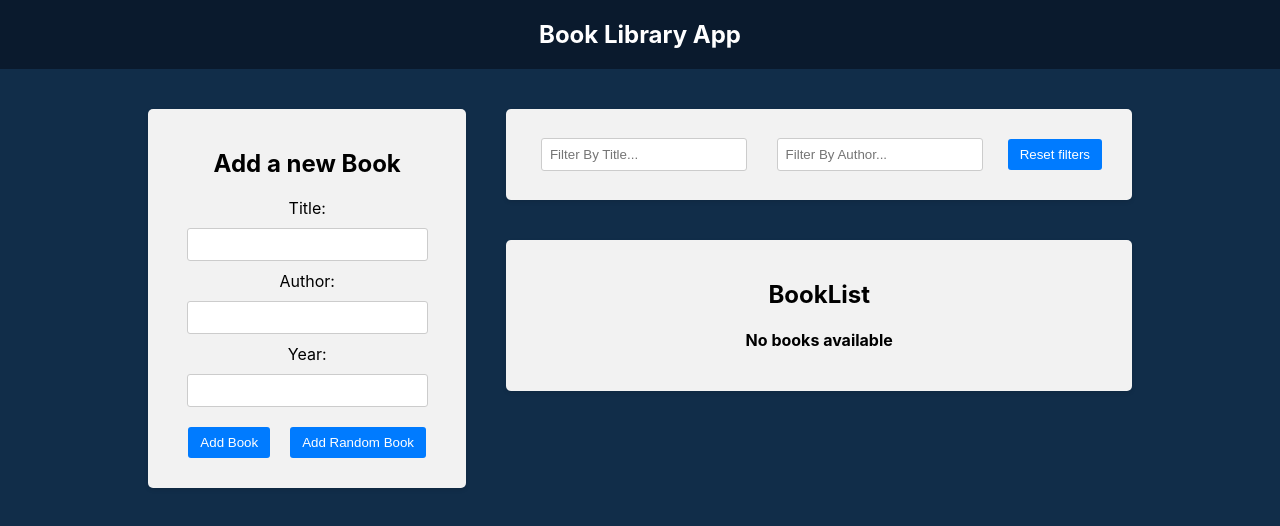
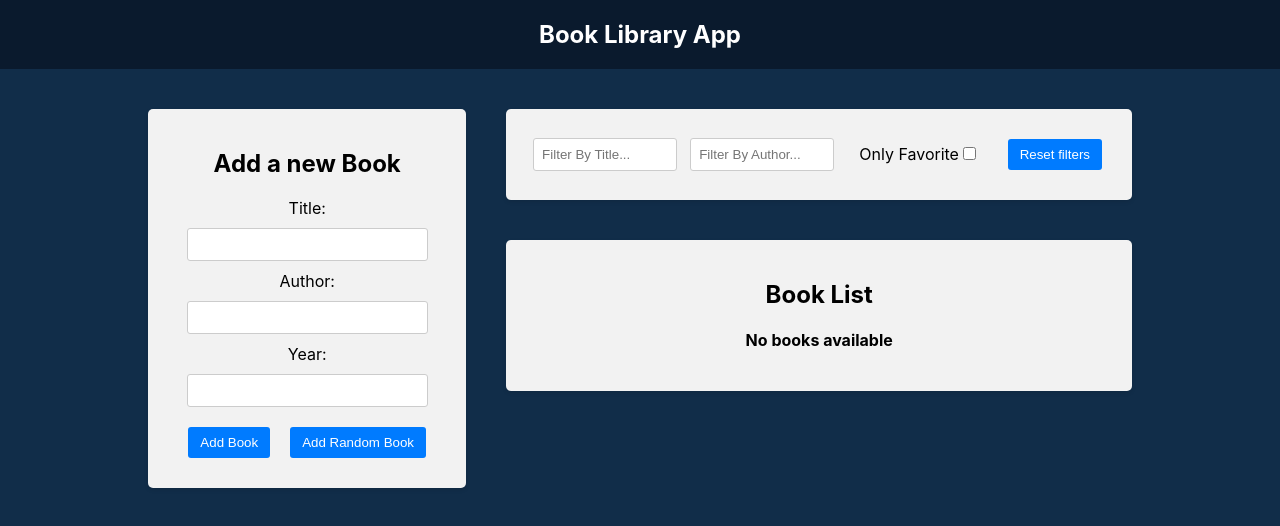
Before and after one commit to DiscoJordan/Books-Library, a React (Create React App) app in the folder client/: page / in a window 1280 px wide. Shown: the top 526 px of the page. Built offline with nearby package versions, Linux system fonts and the light colour scheme.

Commit message:
added regular expressions

```diff
--- a/client/src/Components/BookList.js
+++ b/client/src/Components/BookList.js
@@ -4,12 +4,17 @@ import { useDispatch } from "react-redux";
 import { ToggleFavBook, deleteBook } from "../Redux/books/actionCreators";
 import { MdOutlineDeleteForever } from "react-icons/md";
 import { BsBookmarkHeart, BsBookmarkHeartFill } from "react-icons/bs";
-import { selectTitleFilter, selectAuthorFilter } from "../Redux/slices/filterSlice";
+import {
+  selectTitleFilter,
+  selectAuthorFilter,
+  selectFavoriteFilter,
+} from "../Redux/slices/filterSlice";
 
 function BookList() {
   const books = useSelector((state) => state.books);
   const titleFilter = useSelector(selectTitleFilter);
   const authorFilter = useSelector(selectAuthorFilter);
+  const favoriteFilter = useSelector(selectFavoriteFilter);
   const dispatch = useDispatch();
   const handleDelete = (bookId) => {
     dispatch(deleteBook(bookId));
@@ -17,14 +22,34 @@ function BookList() {
   const handleFavorite = (bookId) => {
     dispatch(ToggleFavBook(bookId));
   };
-  const filteredBooks = books.filter((book) =>
-    book.title.toLowerCase().includes(titleFilter.toLowerCase())
-  ).filter((book) =>
-    book.author.toLowerCase().includes(authorFilter.toLowerCase())
-  );
+  let filteredBooks = books
+    .filter((book) =>
+      book.title.toLowerCase().includes(titleFilter.toLowerCase())
+    )
+    .filter((book) =>
+      book.author.toLowerCase().includes(authorFilter.toLowerCase())
+    );
+  if (favoriteFilter) {
+    filteredBooks = filteredBooks.filter((book) => book.isFav === true);
+  }
+
+  const highlightMatch = (text, filter) => {
+    if (!filter) return text;
+    const regex = new RegExp(`(${filter})`, "gi");
+    return text.split(regex).map((part, i) => {
+      if (part.toLowerCase() === filter.toLowerCase()) {
+        return (
+          <span key={i} className="highlight">
+            {part}
+          </span>
+        );
+      } return part;
+    });
+  };
+
   return (
     <div className="app-block book-list">
-      <h2>BookList</h2>
+      <h2>Book List</h2>
 
       {filteredBooks.length > 0 ? (
         <ul className="book-item">
@@ -32,7 +57,9 @@ function BookList() {
             <li key={book.id}>
               <div className="book-info">
                 {" "}
-                {++i}. {book.title} by <b>{book.author}</b>,<i> {book.year}</i>
+                {++i}. {highlightMatch(book.title, titleFilter)} by{" "}
+                <b>{highlightMatch(book.author, authorFilter)}</b>,
+                <i> {book.year}</i>
               </div>
               <div className="book-actions">
                 {
--- a/client/src/Components/Filter.js
+++ b/client/src/Components/Filter.js
@@ -1,13 +1,23 @@
 import React from "react";
-import { resetFilters, setTitleFilter, setAuthorFilter } from "../Redux/slices/filterSlice";
+import {
+  resetFilters,
+  setTitleFilter,
+  setAuthorFilter,
+  ToggleFavFilter
+} from "../Redux/slices/filterSlice";
 import { useDispatch } from "react-redux";
 import { useSelector } from "react-redux";
-import { selectTitleFilter, selectAuthorFilter } from "../Redux/slices/filterSlice";
+import {
+  selectTitleFilter,
+  selectAuthorFilter,
+  selectFavoriteFilter
+} from "../Redux/slices/filterSlice";
 
 function Filter() {
   const dispatch = useDispatch();
   const titleFilter = useSelector(selectTitleFilter);
   const authorFilter = useSelector(selectAuthorFilter);
+  const favoriteFilter = useSelector(selectFavoriteFilter);
 
   const handleChangeTitle = (e) => {
     dispatch(setTitleFilter(e.target.value));
@@ -17,6 +27,10 @@ function Filter() {
   };
   const handleResetFilters = () => {
     dispatch(resetFilters());
+  };
+
+  const handleToggleFavFilter = () => {
+    dispatch(ToggleFavFilter());
   };
   return (
     <div className="app-block filter">
@@ -37,7 +51,18 @@ function Filter() {
             onChange={handleChangeAuthor}
           />
         </div>
-         <button onClick={handleResetFilters}>Reset filters</button>
+        <div className="filter-group">
+          <label htmlFor="checkbox">Only Favorite</label>
+          <input
+            id="checkbox"
+            type="checkbox"
+
+            checked={favoriteFilter}
+            placeholder="Filter By Author..."
+            onChange={handleToggleFavFilter}
+          />
+        </div>
+        <button onClick={handleResetFilters}>Reset filters</button>
       </div>
     </div>
   );
--- a/client/src/Redux/slices/filterSlice.js
+++ b/client/src/Redux/slices/filterSlice.js
@@ -2,6 +2,7 @@ import { createSlice } from "@reduxjs/toolkit";
 const initialState = {
   title: "",
   author: "",
+  onlyFavorite: false,
 };
 
 const filterSlice = createSlice({
@@ -15,14 +16,22 @@ const filterSlice = createSlice({
     setAuthorFilter: (state, action) => {
       state.author = action.payload;
     },
+    ToggleFavFilter: (state) => {
+      state.onlyFavorite = !state.onlyFavorite;
+    },
     resetFilters: (state) => {
       return initialState;
     },
   },
 });
 
-export const { setTitleFilter, setAuthorFilter, resetFilters } =
-  filterSlice.actions;
+export const {
+  setTitleFilter,
+  setAuthorFilter,
+  resetFilters,
+  ToggleFavFilter,
+} = filterSlice.actions;
 export const selectTitleFilter = (state) => state.filter.title;
 export const selectAuthorFilter = (state) => state.filter.author;
+export const selectFavoriteFilter = (state) => state.filter.onlyFavorite;
 export default filterSlice.reducer;
```
